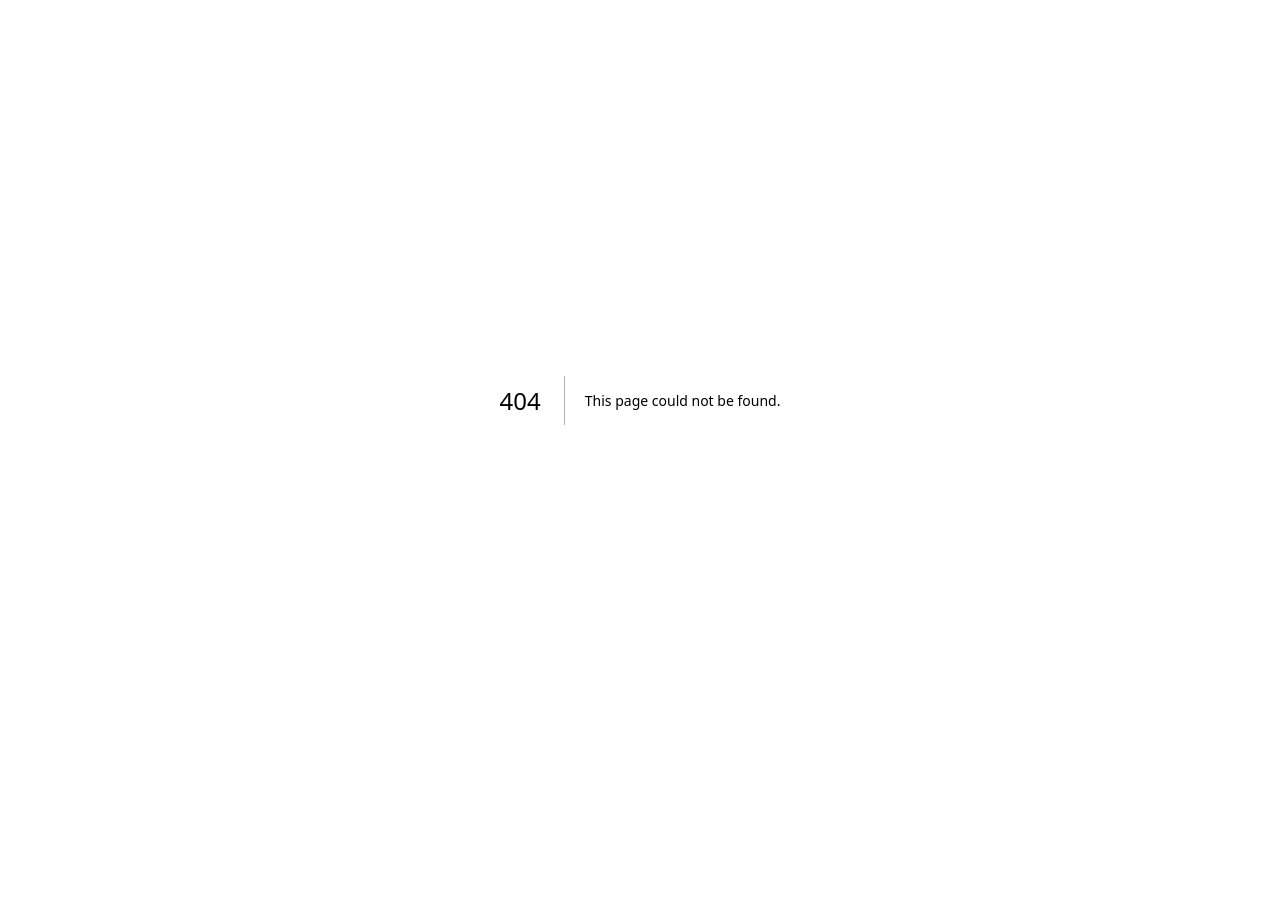
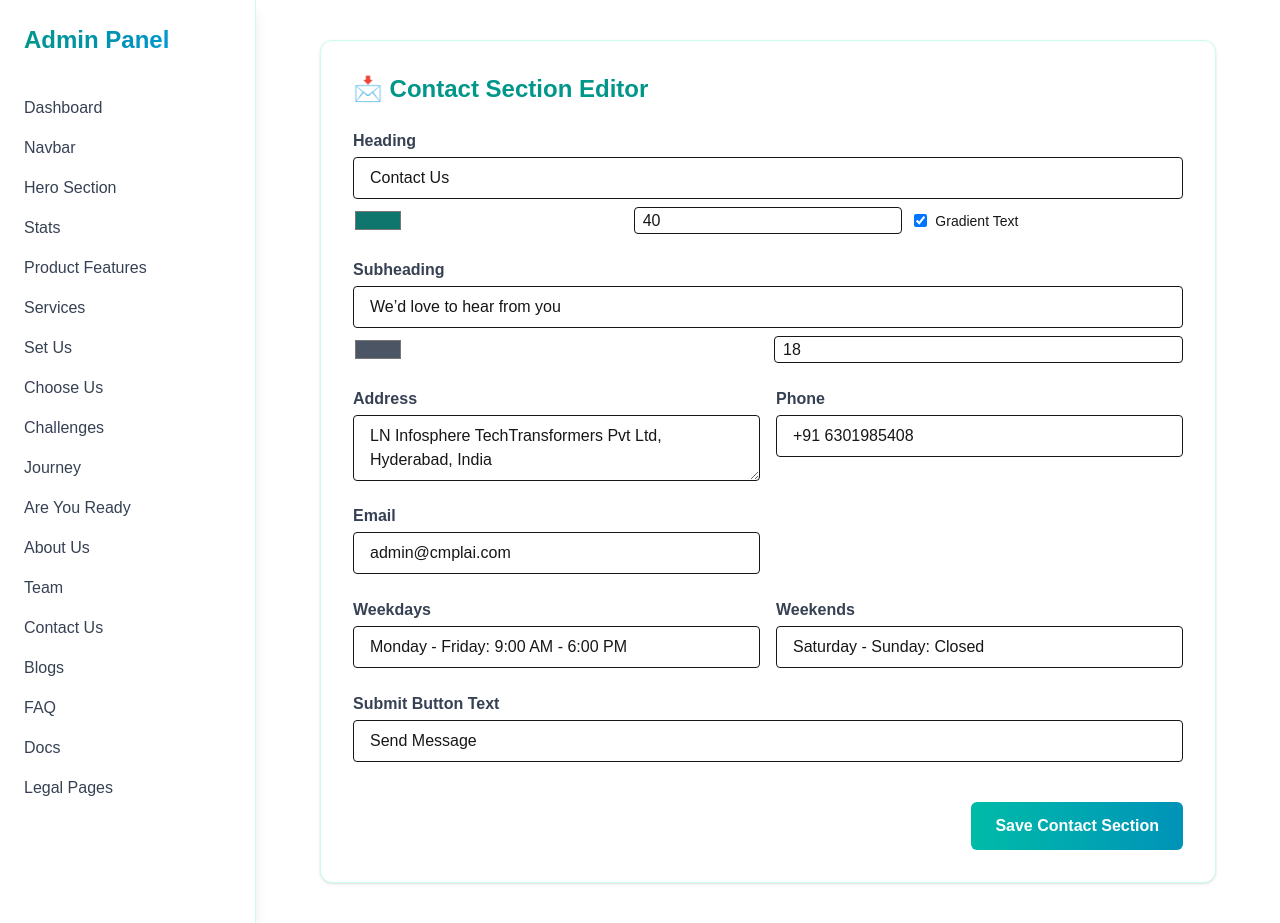
Before and after one commit to Narsimha1729/cmplai-adv, a Next.js app: page /admin/contactus in a window 1280 px wide. Before the commit this address had no page. Before the commit the page ends 800 px from the top, so only its background shows below. Built offline with nearby package versions, Linux system fonts and the light colour scheme.

Commit message:
Finished

```diff
--- /dev/null
+++ b/app/admin/contactus/page.jsx
@@ -0,0 +1,161 @@
+"use client";
+
+import { useState } from "react";
+
+export default function ContactEditor() {
+  const [form, setForm] = useState({
+    heading: "Contact Us",
+    subheading: "We’d love to hear from you",
+    headingColor: "#0f766e",
+    subColor: "#4b5563",
+    headingSize: "40px",
+    subSize: "18px",
+    headingGradient: true,
+
+    address: "LN Infosphere TechTransformers Pvt Ltd, Hyderabad, India",
+    phone: "+91 6301985408",
+    email: "admin@cmplai.com",
+    hoursWeek: "Monday - Friday: 9:00 AM - 6:00 PM",
+    hoursWeekend: "Saturday - Sunday: Closed",
+    buttonText: "Send Message",
+  });
+
+  const handleChange = (field, value) => setForm({ ...form, [field]: value });
+
+  const handleSubmit = (e) => {
+    e.preventDefault();
+    console.log("📬 Saved contact settings:", form);
+    alert("✅ Contact settings saved (Demo only)");
+  };
+
+  return (
+    <div className="max-w-4xl mx-auto p-8 bg-white rounded-xl shadow border border-teal-100">
+      <h2 className="text-2xl font-bold text-teal-600 mb-6">📩 Contact Section Editor</h2>
+      <form onSubmit={handleSubmit} className="space-y-6">
+
+        {/* Heading */}
+        <div>
+          <label className="block font-semibold text-gray-700 mb-1">Heading</label>
+          <input
+            value={form.heading}
+            onChange={(e) => handleChange("heading", e.target.value)}
+            className="w-full border px-4 py-2 rounded"
+          />
+          <div className="grid grid-cols-3 gap-3 mt-2">
+            <input
+              type="color"
+              value={form.headingColor}
+              onChange={(e) => handleChange("headingColor", e.target.value)}
+            />
+            <input
+              type="number"
+              value={parseInt(form.headingSize)}
+              onChange={(e) => handleChange("headingSize", e.target.value + "px")}
+              className="border px-2 rounded"
+            />
+            <label className="flex items-center gap-2 text-sm">
+              <input
+                type="checkbox"
+                checked={form.headingGradient}
+                onChange={(e) => handleChange("headingGradient", e.target.checked)}
+              />
+              Gradient Text
+            </label>
+          </div>
+        </div>
+
+        {/* Subheading */}
+        <div>
+          <label className="block font-semibold text-gray-700 mb-1">Subheading</label>
+          <input
+            value={form.subheading}
+            onChange={(e) => handleChange("subheading", e.target.value)}
+            className="w-full border px-4 py-2 rounded"
+          />
+          <div className="grid grid-cols-2 gap-3 mt-2">
+            <input
+              type="color"
+              value={form.subColor}
+              onChange={(e) => handleChange("subColor", e.target.value)}
+            />
+            <input
+              type="number"
+              value={parseInt(form.subSize)}
+              onChange={(e) => handleChange("subSize", e.target.value + "px")}
+              className="border px-2 rounded"
+            />
+          </div>
+        </div>
+
+        {/* Contact Info */}
+        <div className="grid md:grid-cols-2 gap-4">
+          <div>
+            <label className="block font-semibold text-gray-700 mb-1">Address</label>
+            <textarea
+              value={form.address}
+              onChange={(e) => handleChange("address", e.target.value)}
+              rows={2}
+              className="w-full border px-4 py-2 rounded"
+            />
+          </div>
+          <div>
+            <label className="block font-semibold text-gray-700 mb-1">Phone</label>
+            <input
+              value={form.phone}
+              onChange={(e) => handleChange("phone", e.target.value)}
+              className="w-full border px-4 py-2 rounded"
+            />
+          </div>
+          <div>
+            <label className="block font-semibold text-gray-700 mb-1">Email</label>
+            <input
+              value={form.email}
+              onChange={(e) => handleChange("email", e.target.value)}
+              className="w-full border px-4 py-2 rounded"
+            />
+          </div>
+        </div>
+
+        {/* Business Hours */}
+        <div className="grid md:grid-cols-2 gap-4">
+          <div>
+            <label className="block font-semibold text-gray-700 mb-1">Weekdays</label>
+            <input
+              value={form.hoursWeek}
+              onChange={(e) => handleChange("hoursWeek", e.target.value)}
+              className="w-full border px-4 py-2 rounded"
+            />
+          </div>
+          <div>
+            <label className="block font-semibold text-gray-700 mb-1">Weekends</label>
+            <input
+              value={form.hoursWeekend}
+              onChange={(e) => handleChange("hoursWeekend", e.target.value)}
+              className="w-full border px-4 py-2 rounded"
+            />
+          </div>
+        </div>
+
+        {/* Button Label */}
+        <div>
+          <label className="block font-semibold text-gray-700 mb-1">Submit Button Text</label>
+          <input
+            value={form.buttonText}
+            onChange={(e) => handleChange("buttonText", e.target.value)}
+            className="w-full border px-4 py-2 rounded"
+          />
+        </div>
+
+        {/* Submit */}
+        <div className="pt-4 text-right">
+          <button
+            type="submit"
+            className="bg-gradient-to-r from-teal-500 to-cyan-600 text-white px-6 py-3 font-semibold rounded-md hover:opacity-90 transition"
+          >
+            Save Contact Section
+          </button>
+        </div>
+      </form>
+    </div>
+  );
+}
```
